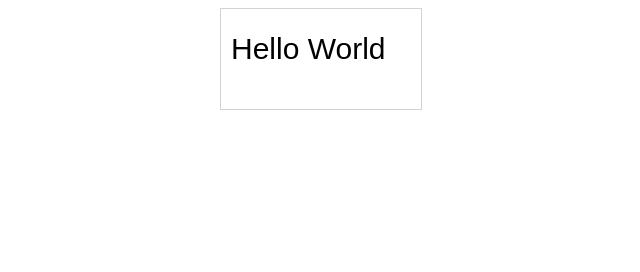
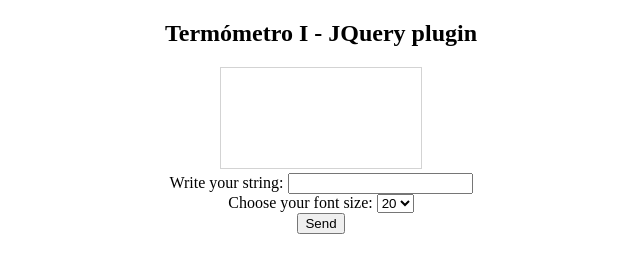
Before and after one commit to marcos1490/Chirripo-Termometro-Challenge-1, a plain HTML site: page index.html in a window 1280 px wide. Shown: the whole page, without its empty margins (319-959 px from the left). Drawn offline with nearby package versions, Linux system fonts and the light colour scheme.

Commit message:
jquery plugin updated

```diff
--- /dev/null
+++ b/functions.js
@@ -0,0 +1,24 @@
+$(document).ready(function(){
+
+	$("#sendString").click(function(){
+		var inputStringText = $("#inputString").val();
+		var fontSize = $("#fontSize").val();
+
+		updateCanvas(inputStringText, fontSize);
+	});
+
+	$("#fontSize").change(function(){
+		var inputStringText = $("#inputString").val();
+		var fontSize = $("#fontSize").val();
+		updateCanvas(inputStringText, fontSize)
+	});
+
+	function updateCanvas(inputStringText, fontSize){
+		$('.myCanvas').customText('update', { 'text' : inputStringText, fontSize : fontSize+'px'});
+	}
+
+
+
+	$('.myCanvas').customText('init');
+
+});
--- a/index.html
+++ b/index.html
@@ -4,26 +4,37 @@
 	<script src="http://code.jquery.com/jquery-1.9.0.min.js"></script>
 	<script src="http://code.jquery.com/jquery-migrate-1.1.0.min.js"></script>
 	<script src="jquery.string-canvas.js"></script>
-	<script>
-
-
-	$(document).ready(function(){
-var c=document.getElementById("myCanvas");
-var ctx=c.getContext("2d");
-ctx.font="30px Arial";
-ctx.fillText("Hello World",10,50);
-/*$('#myCanvas').customText({
-			text : 'Marco'
-		});*/
-
-	});
-	</script>
-
+	<script src="functions.js"></script>
+	<link rel="stylesheet" type="text/css" href="style.css" >
 </head>
 <body>
-	<div style="text-align:center;">
-		<canvas id="myCanvas" width="200" height="100" style="border:1px solid #d3d3d3;">
-Your browser does not support the HTML5 canvas tag.</canvas>
+	<div>
+		<h2>
+			Term&oacute;metro I - JQuery plugin
+		</h2>
+	</div>
+	<div>
+		<canvas class="myCanvas">
+			Your browser does not support the HTML5 canvas tag.
+		</canvas>
+	</div>
+	<div>
+		<label>
+			Write your string:
+		</label>
+		<input type="text" id="inputString" />
+		<br>
+		<label>
+			Choose your font size:
+		</label>
+		<select id="fontSize">
+			<option value="20">20</option>
+			<option value="30">30</option>
+			<option value="40">40</option>
+			<option value="50">50</option>
+		</select>
+		<br>
+		<input type="button" id="sendString" value="Send">
 	</div>
 <body>
 </html>
--- a/jquery.string-canvas.js
+++ b/jquery.string-canvas.js
@@ -1,36 +1,59 @@
 (function($) {
 
-    text = "Vinicio";
+   var settings = {
+        text: "String not provided",
+        color : "black",
+        fontSize : "30px",
+        fontFamily : "Arial"
+    };
 
-    function onClick() {
-        var c = document.getElementById("myCanvas");
-        var ctx = c.getContext("2d");
-        ctx.font = "30px Arial";
-        ctx.fillText("Hello World 2", 10, 50);
+    var methods = {
 
+        init :  function(options){
+            // default options
+            var defaults = $.extend(settings, options);
+            var canvas = this[0];
+            var ctx = canvas.getContext("2d");
+            ctx.fillStyle = defaults.color;
+            ctx.font      = defaults.fontSize +' '+ defaults.fontFamily;
 
-    }
-    // name can be changed later
-    $.fn.customText = function(options) {
+            return this;
+        },
+        update: function(options){
 
-        var ctx = this.getContext("2d");
-        ctx.font = "30px Arial";
-        ctx.fillText("Hello World", 10, 50);
-        /*       if(options){
+            if(options){
+                settings = $.extend(settings, options[1]);
+            }
+            var canvas = this[0];
+            var ctx = canvas.getContext("2d");
+            canvas.width = canvas.width;
+            ctx.fillStyle = settings.color;
+            ctx.font      = settings.fontSize +' '+ settings.fontFamily;
+            ctx.fillText(settings.text, 10, 50);
 
-    // This is the easiest way to have default options.
-        settings = $.extend({
-            // These are the defaults.
-            text: "Vinicio",
-            successColor : "#000000",
-            defaultColor : "#000000"
+            return this;
+        }
+    };
 
-        }, options );
+    $.fn.customText = function () {
+        var method = arguments[0];
 
-        }*/
-        $(document)
-            .on('click', this.selector, onClick);
-        return this;
+        // Check if the passed method exists
+        if(methods[method]) {
+
+            method = methods[method];
+
+        // If the method is not found, check if the method is an object (JSON Object) or one was not sent.
+        } else if( typeof(method) == 'object' || !method ) {
+             // If we passed parameters as the first object or no arguments, just use the "init" methods
+            method = methods.init;
+        } else {
+            // Not a method and not parameters, so return an error.  Something wasn't called correctly.
+            $.error( 'Method ' +  method + ' does not exist on jQuery.customText' );
+            return this;
+        }
+        // Call our selected method
+        return method.call(this, arguments);
     };
 
 
--- /dev/null
+++ b/style.css
@@ -0,0 +1,2 @@
+div{text-align:center;}
+.myCanvas{border:1px solid #d3d3d3;width:200px;height:100px;}
```
